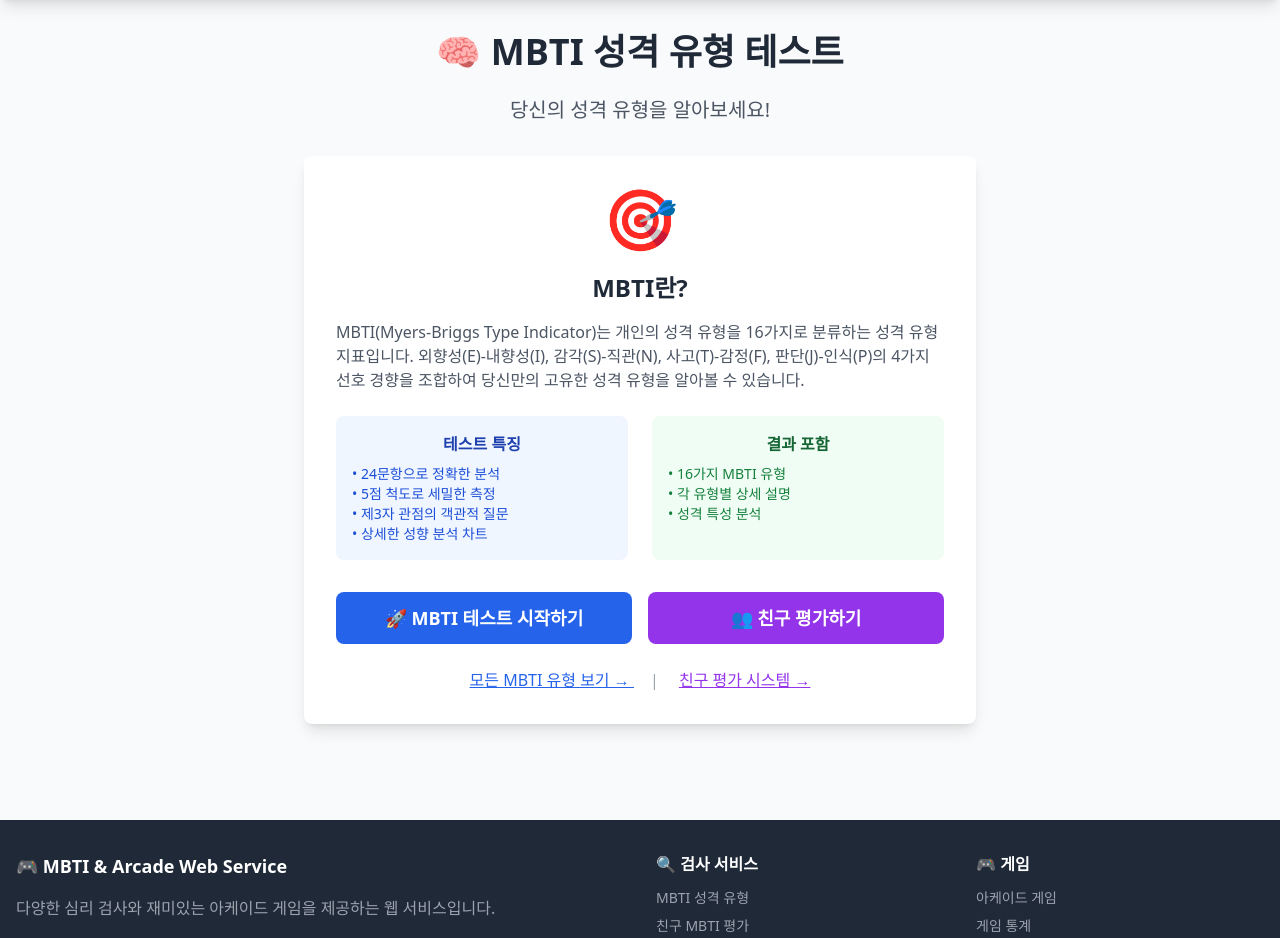
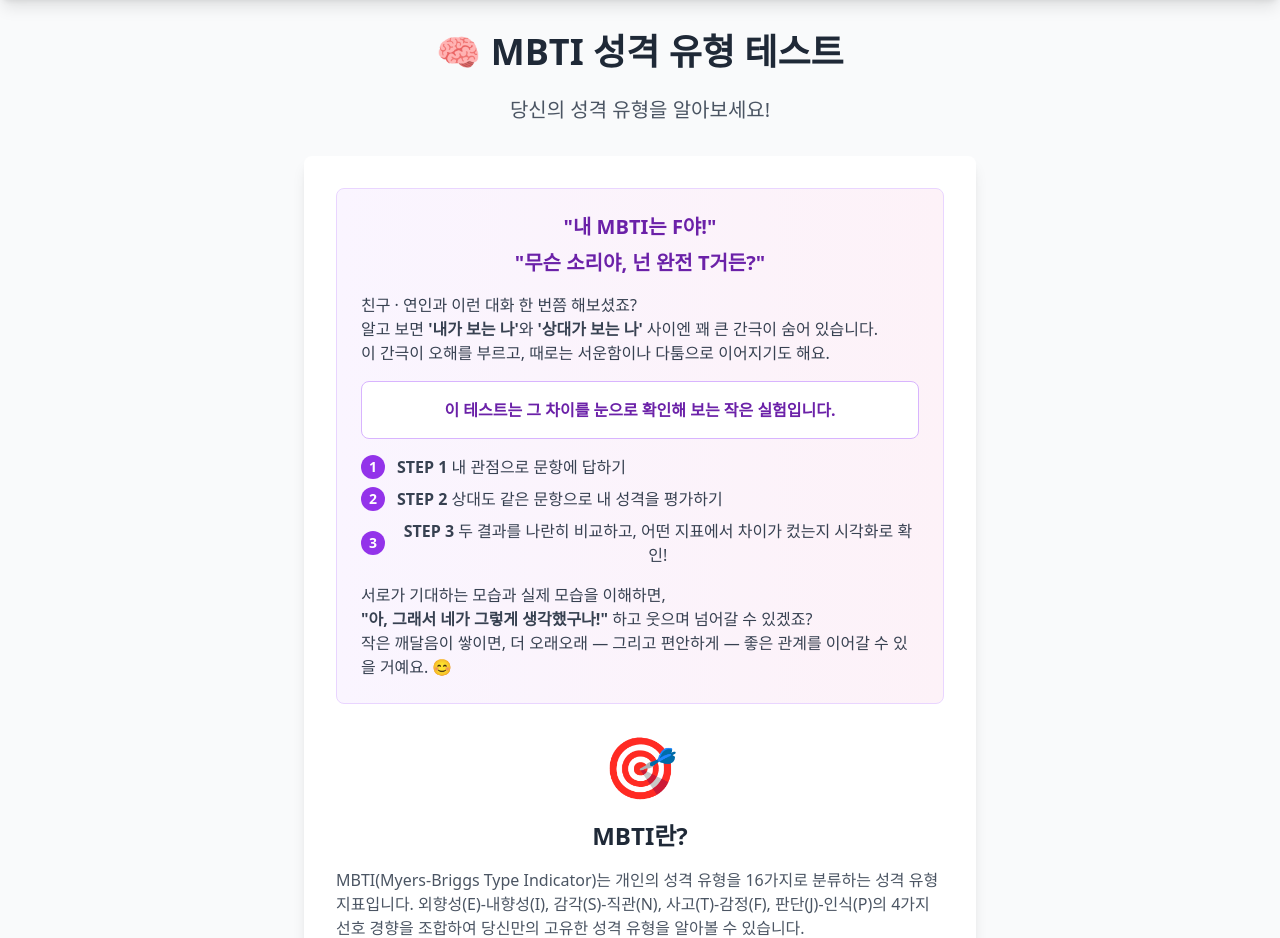
Before and after one commit to irron2004/web_service, a FastAPI app: page /mbti/ in a window 1280 px wide. Shown: the part 64-1002 px from the top of the page. Run offline with FastAPI, Linux system fonts and the light colour scheme; some libraries are stand-ins or nearby versions.

Commit message:
페이지 설명 페이지 추가

```diff
--- a/mbti-arcade/app/templates/mbti/index.html
+++ b/mbti-arcade/app/templates/mbti/index.html
@@ -12,6 +12,47 @@
     </p>
 
     <div class="max-w-2xl mx-auto bg-white rounded-lg shadow-lg p-8">
+        <!-- 새로운 설명 섹션 추가 -->
+        <div class="mb-8 p-6 bg-gradient-to-r from-purple-50 to-pink-50 border border-purple-200 rounded-lg">
+            <div class="text-center mb-4">
+                <h3 class="text-xl font-bold text-purple-800 mb-2">"내 MBTI는 F야!"</h3>
+                <h3 class="text-xl font-bold text-purple-800 mb-4">"무슨 소리야, 넌 완전 T거든?"</h3>
+            </div>
+
+            <p class="text-gray-700 mb-4 text-left">
+                친구 · 연인과 이런 대화 한 번쯤 해보셨죠?<br>
+                알고 보면 <strong>'내가 보는 나'</strong>와 <strong>'상대가 보는 나'</strong> 사이엔 꽤 큰 간극이 숨어 있습니다.<br>
+                이 간극이 오해를 부르고, 때로는 서운함이나 다툼으로 이어지기도 해요.
+            </p>
+
+            <div class="bg-white p-4 rounded-lg border border-purple-300 mb-4">
+                <p class="text-purple-800 font-semibold text-center">
+                    <strong>이 테스트는 그 차이를 눈으로 확인해 보는 작은 실험</strong>입니다.
+                </p>
+            </div>
+
+            <div class="space-y-2 mb-4">
+                <div class="flex items-center">
+                    <span class="bg-purple-600 text-white rounded-full w-6 h-6 flex items-center justify-center text-sm font-bold mr-3">1</span>
+                    <span class="text-gray-700"><strong>STEP 1</strong> 내 관점으로 문항에 답하기</span>
+                </div>
+                <div class="flex items-center">
+                    <span class="bg-purple-600 text-white rounded-full w-6 h-6 flex items-center justify-center text-sm font-bold mr-3">2</span>
+                    <span class="text-gray-700"><strong>STEP 2</strong> 상대도 같은 문항으로 내 성격을 평가하기</span>
+                </div>
+                <div class="flex items-center">
+                    <span class="bg-purple-600 text-white rounded-full w-6 h-6 flex items-center justify-center text-sm font-bold mr-3">3</span>
+                    <span class="text-gray-700"><strong>STEP 3</strong> 두 결과를 나란히 비교하고, 어떤 지표에서 차이가 컸는지 시각화로 확인!</span>
+                </div>
+            </div>
+
+            <p class="text-gray-700 text-left">
+                서로가 기대하는 모습과 실제 모습을 이해하면,<br>
+                <strong>"아, 그래서 네가 그렇게 생각했구나!"</strong> 하고 웃으며 넘어갈 수 있겠죠?<br>
+                작은 깨달음이 쌓이면, 더 오래오래 — 그리고 편안하게 — 좋은 관계를 이어갈 수 있을 거예요. 😊
+            </p>
+        </div>
+
         <div class="text-6xl mb-6">🎯</div>
         <h2 class="text-2xl font-bold text-gray-800 mb-4">MBTI란?</h2>
         <p class="text-gray-600 mb-6 text-left">
```
Also changed, not shown: mbti-arcade/app/templates/mbti/friend_input.html (+9 -16 lines).
